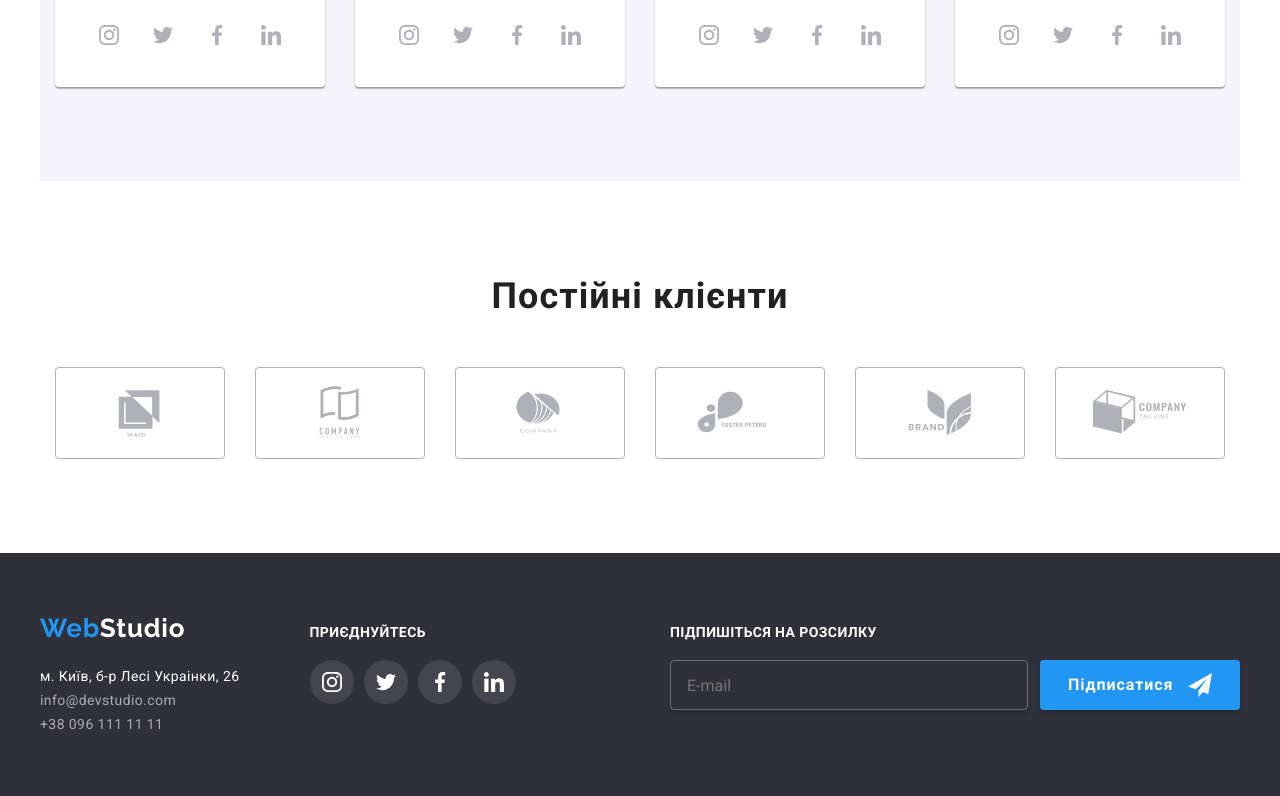
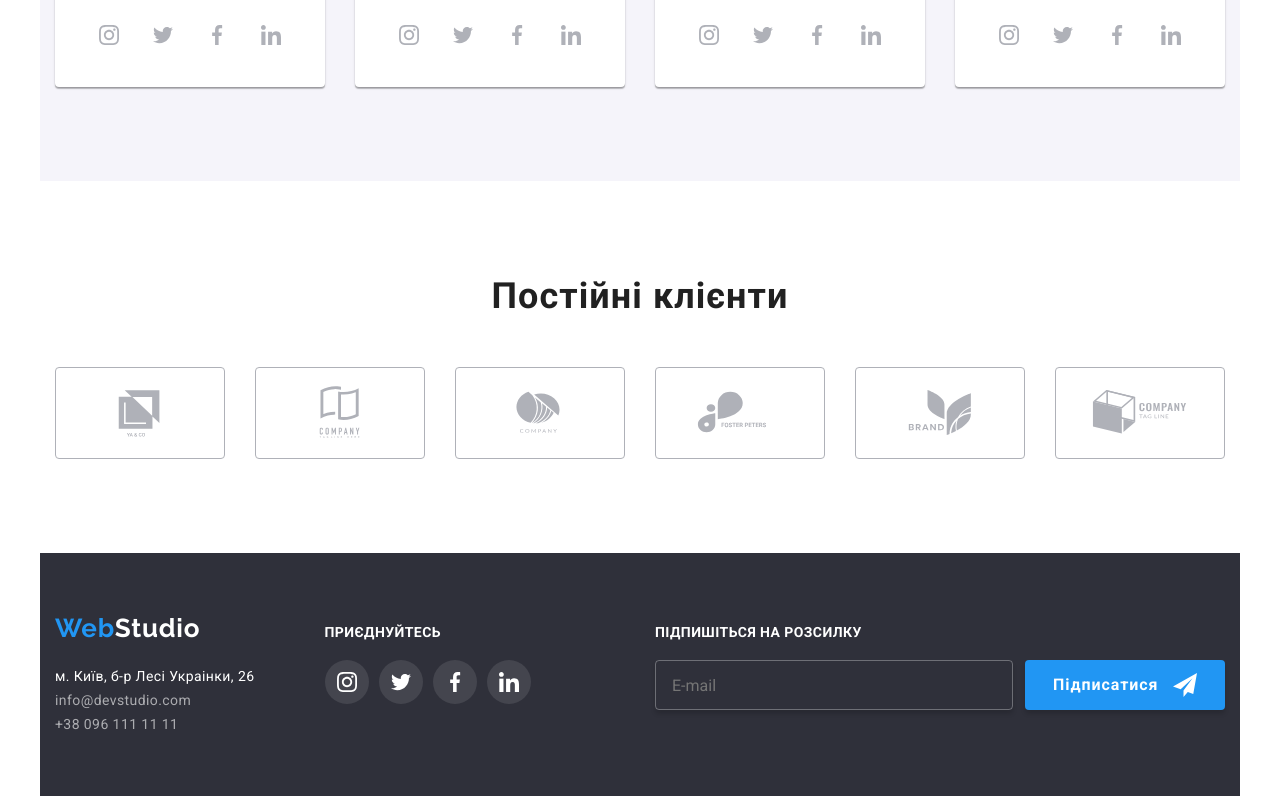
Before and after one commit to andysush/goit-markup-hw-08, a plain HTML site: page index.html in a window 1280 px wide. Shown: the part 2182-2978 px from the top of the page. Drawn offline with nearby package versions, Linux system fonts and the light colour scheme.

Commit message:
правки в футері

```diff
--- a/sass/components/_footer.scss
+++ b/sass/components/_footer.scss
@@ -1,9 +1,8 @@
 .footer {
   @include section(60px, 60px);
   background-color: var(--third-background-color);
+  @extend %container;
 }
-
-
 
 .footer__container {
   @media screen and (max-width: 1199px) {
@@ -11,7 +10,7 @@
   }
 
   @media screen and (min-width:768px) {
-    width: 768px;
+    width: 738px;
     margin-left: auto;
     margin-right: auto;
   }
@@ -19,11 +18,8 @@
     display: flex;
     justify-content: space-between;
     align-items: baseline;
-    width: 1200px;
-
+    width: 1170px;
   }
-
-
 }
 
 .footer__credentials {
@@ -37,7 +33,6 @@
     display: flex;
     align-items: baseline;
   }
-
 }
 
 .address {
@@ -46,7 +41,6 @@
   }
 
   @media screen and (min-width:1200px){
-
   margin-right: 70px;
   }
   margin-top: 20px;
@@ -128,7 +122,6 @@
     display: flex;
     align-items: center;
   }
-
 }
 
 .pidpyska__field {
@@ -136,9 +129,10 @@
     width: 450px;
     margin-bottom: 20px;
   }
-  width: 358px;
-  height: 50px;
+
   @media screen and (min-width:1200px) {
+    width: 358px;
+    height: 50px;
     margin-right: 12px;
   }
   padding: 16px;
```
Also changed, not shown: css/main.css, css/main.min.css, 2 other files.
